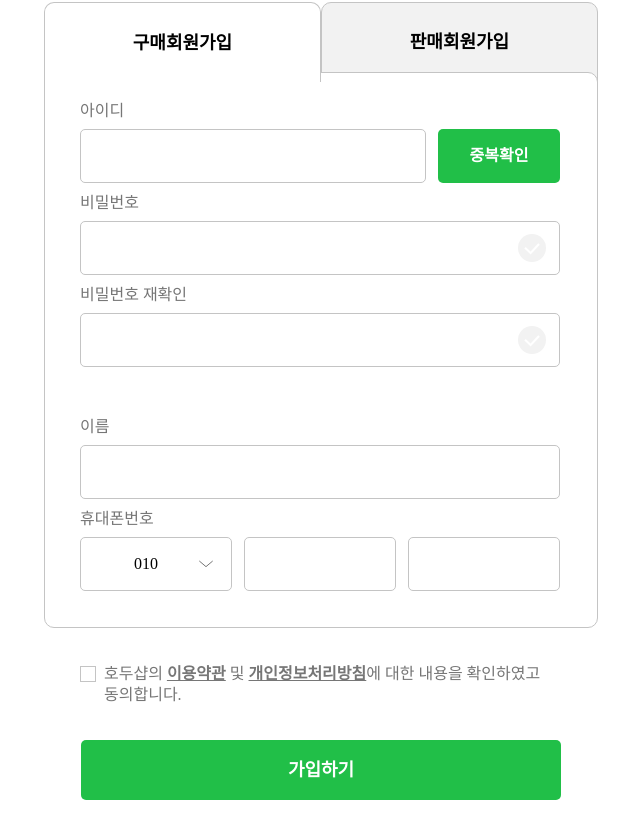
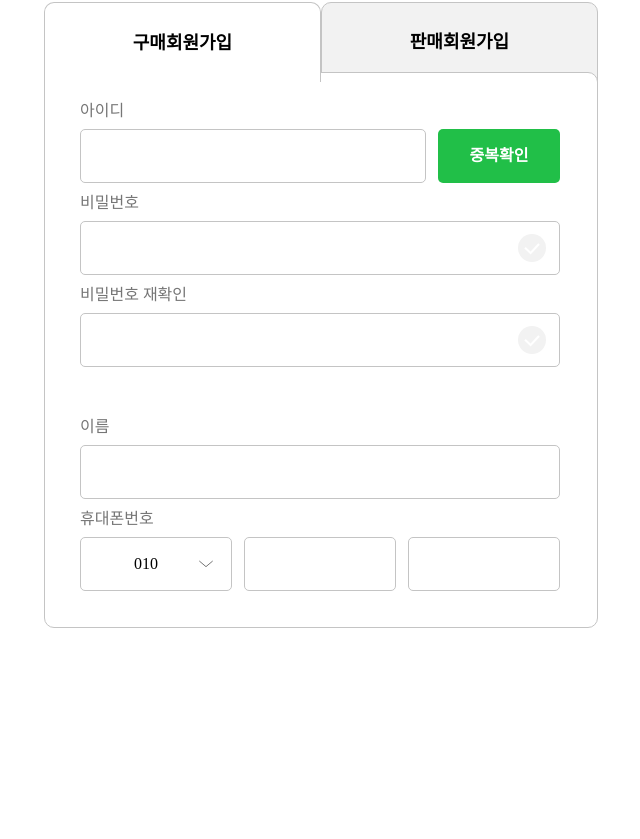
Before and after one commit to ddhsl/market-service, a React (Create React App) app: page /join in a window 1280 px wide. Shown: the part 215-1054 px from the top of the page, without its empty margins (319-959 px from the left). After the commit the page ends 963 px from the top, so only its background shows below. Built offline with nearby package versions, Linux system fonts and the light colour scheme; a web font is replaced by a local one.

Commit message:
🎨 동의 및 가입하기 컴포넌트 분리

```diff
--- a/src/pages/join/Join.jsx
+++ b/src/pages/join/Join.jsx
@@ -4,16 +4,14 @@ import logo from "../../assets/Logo-hodu.png";
 import { Link } from "react-router-dom";
 import AccountTaps from "../../components/AccountTaps";
 import JoinForm from "./component/JoinForm";
-import Button from "../../components/Button";
-import checkImg from "../../assets/check-box.svg";
 
 export default function Join() {
   const [selectedTab, setSelectedTab] = useState("buyer"); // selectedTab 상태 추가
 
   const handleTab = (tab) => {
-    //(tab) 함수의 매개변수
-    setSelectedTab(tab); // Tab 클릭 시 selectedTab 업데이트할 수 있도록 함수를 생성함
-  }; //클릭이벤트에서 setSelectedTab="buyer"과 같이 직접 상태 변경하는 것보다 함수 생성이 유지보수 & 가독성 향상
+    setSelectedTab(tab);
+    console.log(tab);
+  };
 
   return (
     <JoinWrap>
@@ -27,16 +25,7 @@ export default function Join() {
         handleTab={handleTab}
         selectedTab={selectedTab}
       />
-      <JoinForm formType="join" selectedTab={selectedTab} />{" "}
-      {/* selectedTab 전달 */}
-      <CheckImg src={checkImg} alt="동의하기" />
-      <p>
-        호두샵의 <span>이용약관</span> 및 <span>개인정보처리방침</span>에 대한
-        내용을 확인하였고 동의합니다.
-      </p>
-      <Button width="480px" height="60px" fontSize="18px">
-        가입하기
-      </Button>
+      <JoinForm formType="join" selectedTab={selectedTab} />
     </JoinWrap>
   );
 }
@@ -68,10 +57,3 @@ const LogoImg = styled.img`
   height: 74px;
   margin-top: 70px;
 `;
-
-const CheckImg = styled.img`
-  margin-right: 10px;
-  position: relative;
-  top: 28px;
-  right: 228px;
-`;
```
